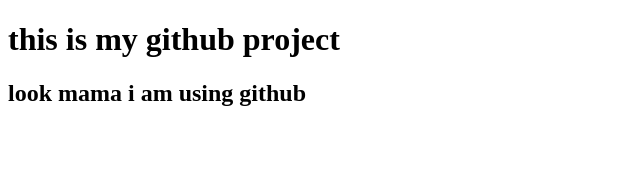
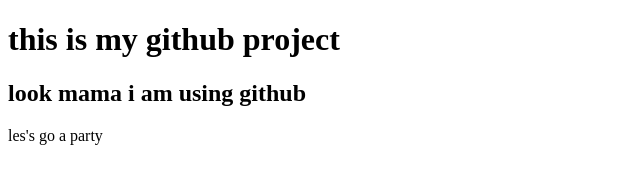
Before and after one commit to WalkerShahed-2021/my-first-website2, a plain HTML site: page index.html in a window 1280 px wide. Shown: the whole page, without its empty margins (0-640 px from the left). Drawn offline with Linux system fonts and the light colour scheme.

Commit message:
set a praty

```diff
--- a/index.html
+++ b/index.html
@@ -8,5 +8,6 @@
 <body>
     <h1>this is my github project</h1>
     <h2>look mama i am using github</h2>
+    <p>les's go a party</p>
 </body>
 </html>
```
